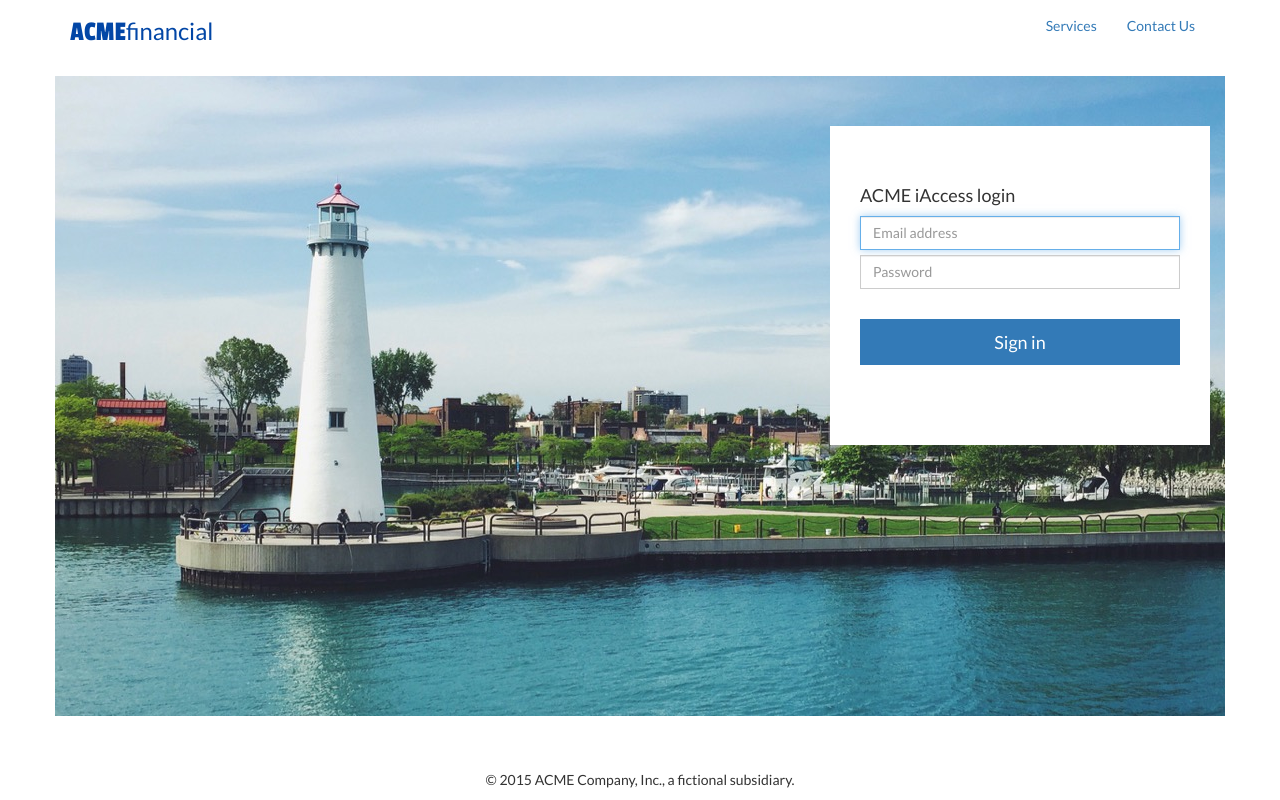
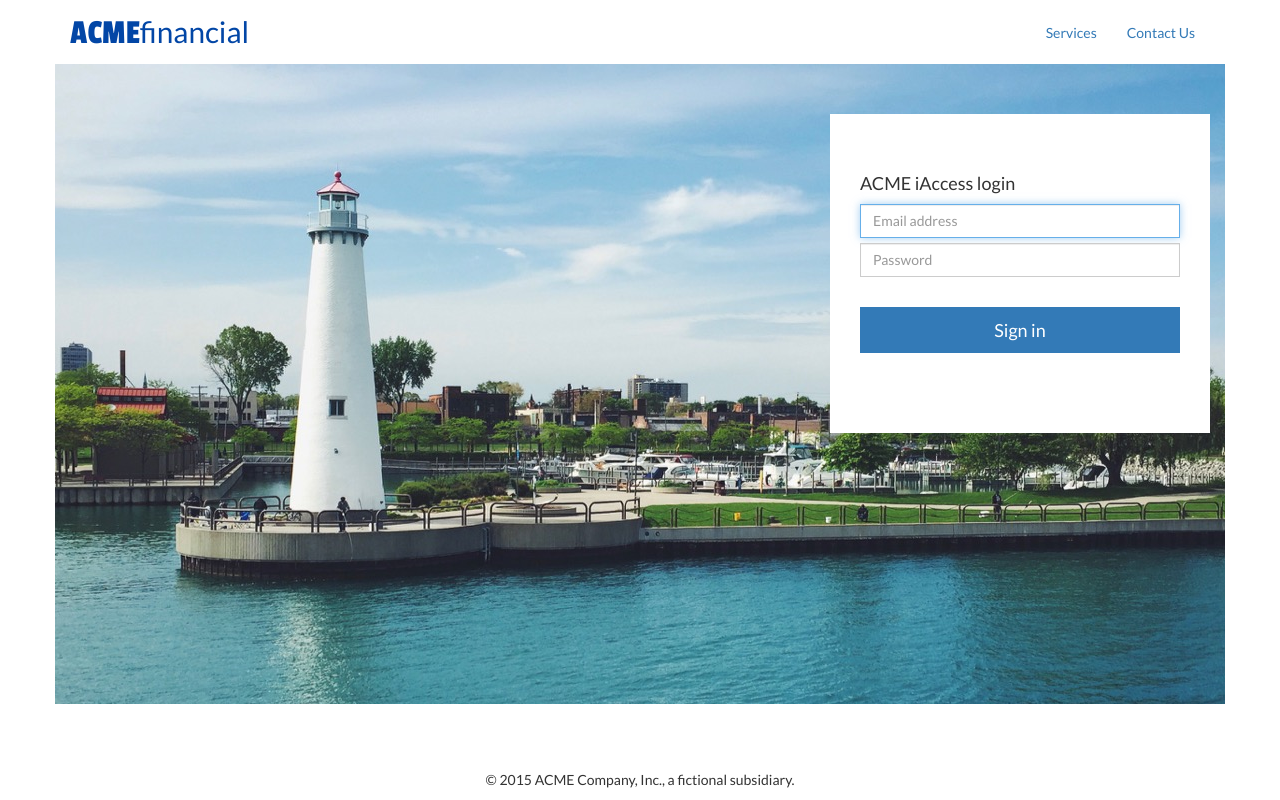
Before and after one commit to karjac14/simpleuserqueries, a website: page index.html in a window 1280 px wide. Drawn offline with Linux system fonts and the light colour scheme.

Commit message:
fine tuning pixels 2

```diff
--- a/scss/_header.scss
+++ b/scss/_header.scss
@@ -5,9 +5,9 @@ $blue: #0246a6;
 
 h1.acme-logo {
   font-family: 'Passion One', cursive;
-  font-size: 2em;
+  font-size: 2.5em;
   color: $blue;
-  margin-top: 5px;
+  margin: 0.17em 0;
   .acme-logo-less {
     font-family: 'Lato', cursive;
     font-size: 0.85em;
@@ -19,10 +19,10 @@ h1.acme-logo {
   // height: 60px;
 }
 
-nav ul{
+ul.navbar-nav{
   li a {
     @media (min-width: 768px) {
-      padding-top: 8px;
+      padding-top: 22px;
       padding-bottom: 8px;
     }
   }
```
Also changed, not shown: css/main.css, public/img/bg_desktop1.jpg (deleted), public/img/bg_desktop2.jpg (deleted).
